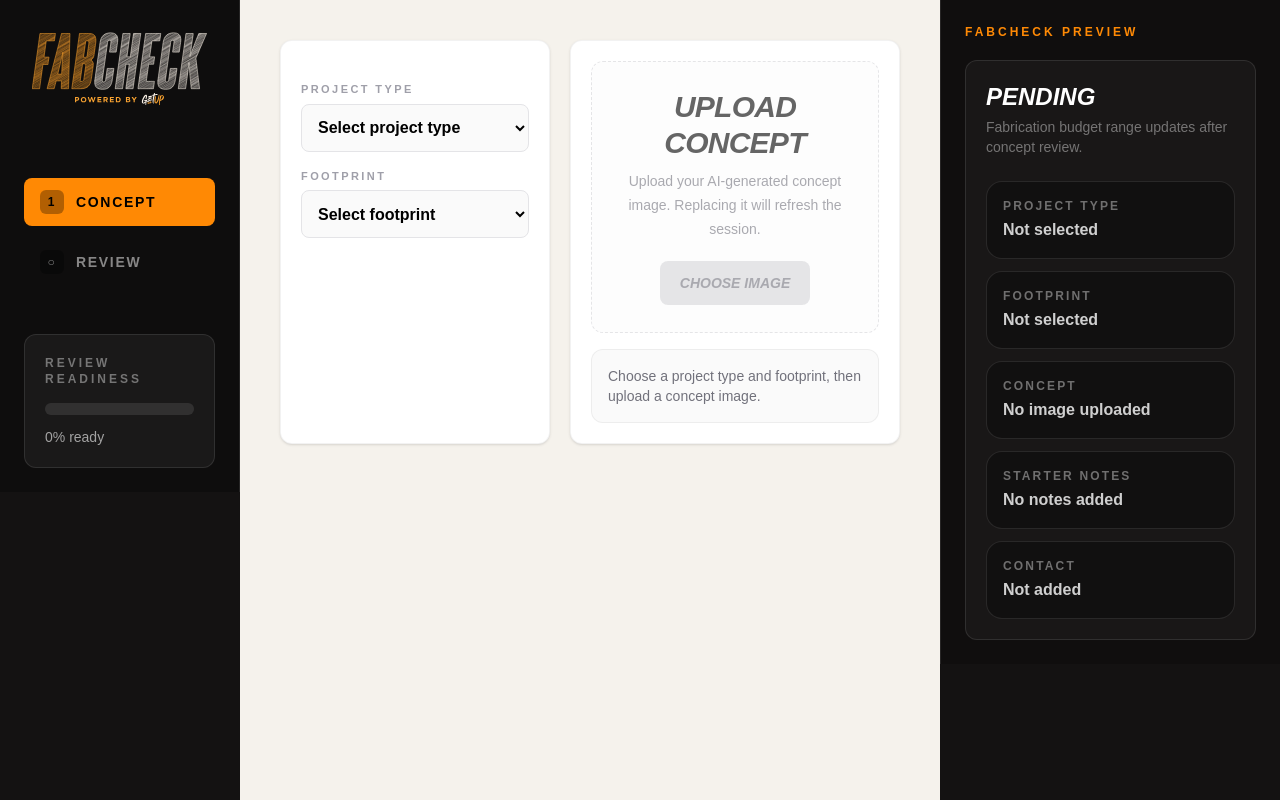
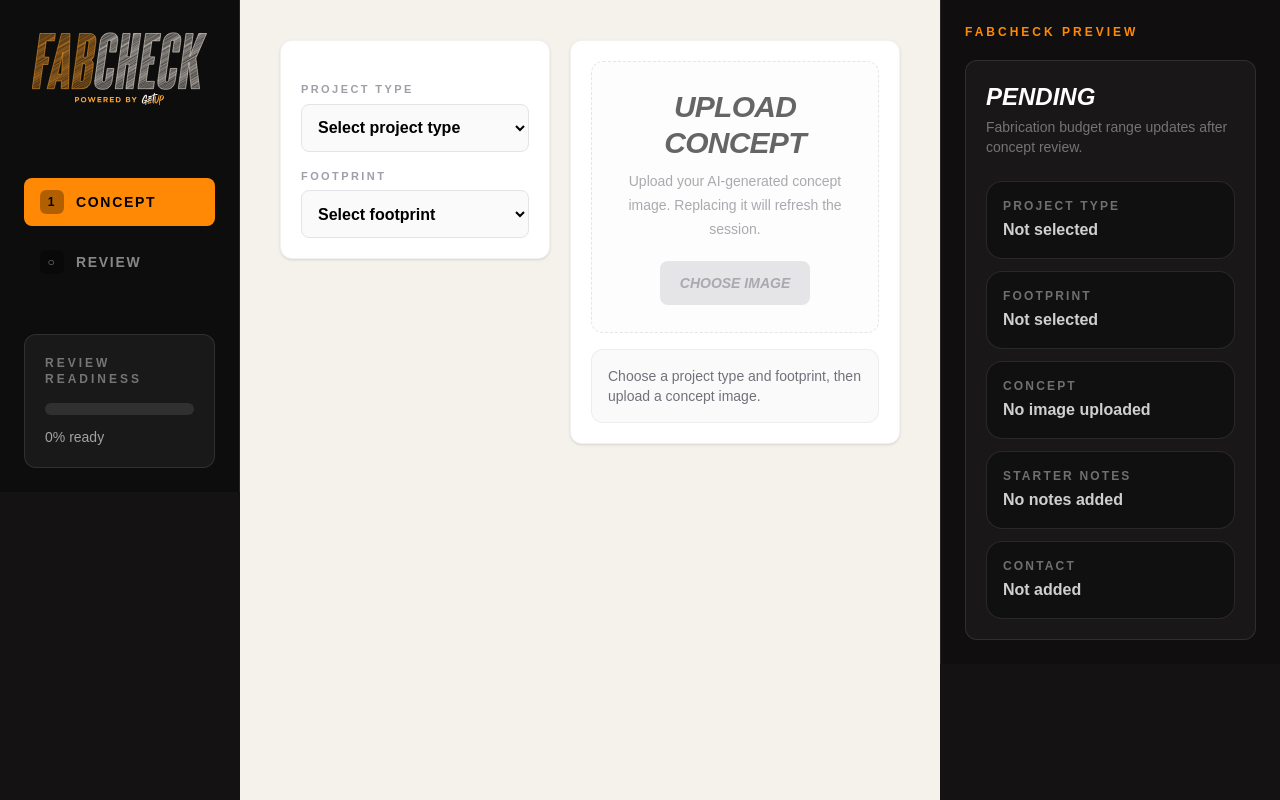
Before and after one commit to bkemp222/fabcheck, a Next.js app: page /launch in a window 1280 px wide. Built offline with nearby package versions, Linux system fonts and the light colour scheme.

Commit message:
upload box

```diff
--- a/src/components/fabcheck/desktop-assets.tsx
+++ b/src/components/fabcheck/desktop-assets.tsx
@@ -53,7 +53,7 @@ export function DesktopAssets({
 
   return (
     <div className="mx-auto grid max-w-6xl gap-5 lg:grid-cols-[0.9fr_1.1fr]">
-      <section className="rounded-xl border border-black/5 bg-white p-5 shadow-sm">
+      <section className="self-start rounded-xl border border-black/5 bg-white p-5 shadow-sm">
 
         <div className="mt-5 grid gap-4">
           <Select
```
